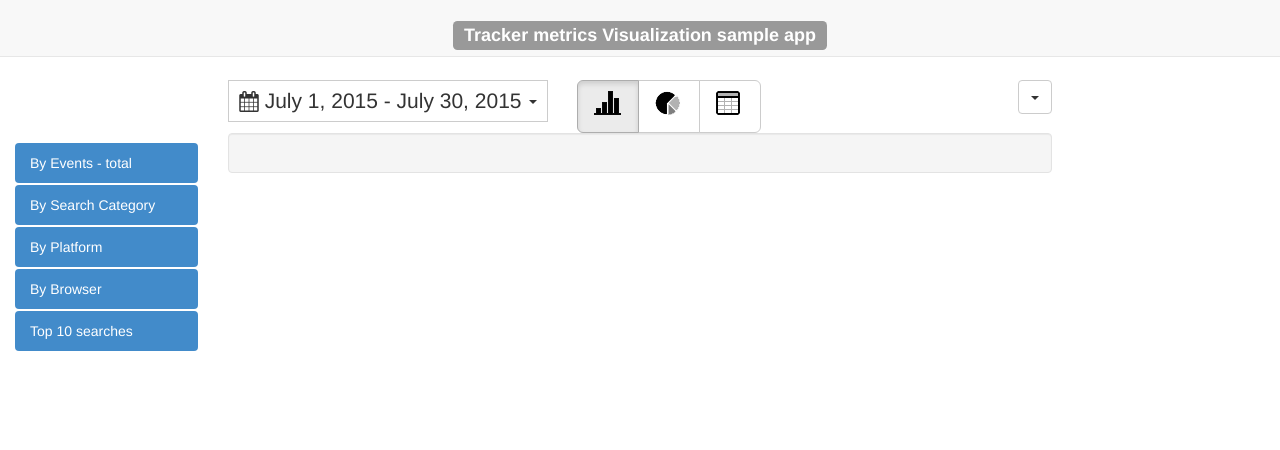
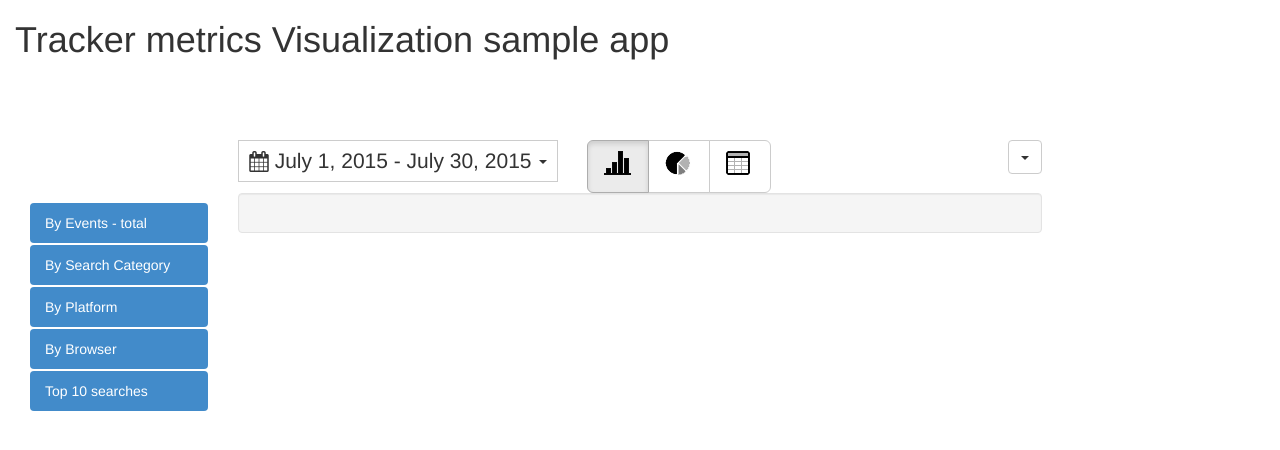
Before and after one commit to ibm-watson-data-lab/metrics-analytics, a plain HTML site: page _attachments/index.html in a window 1280 px wide. Drawn offline with Linux system fonts and the light colour scheme; no server answers; files whose address does not match are found by name.

Commit message:
made title better

```diff
--- a/_attachments/index.html
+++ b/_attachments/index.html
@@ -24,12 +24,8 @@
     <link rel="stylesheet" href="style/daterangepicker-bs3.css" type="text/css"/>
 
 </head>
-  	<body>
-		<nav class="navbar navbar-default navbar-fixed-top">
-		  <div class="container text-center">
-		    <h3><span class="label label-default">Tracker metrics Visualization sample app</span></h3>
-		  </div>
-		</nav>
+<body class="container-fluid">
+  <h1>Tracker metrics Visualization sample app</h1>
 
 		<div class="container-fluid" style="margin-top:60px" ng-controller="vizModel">
 			<div class="row">
```
